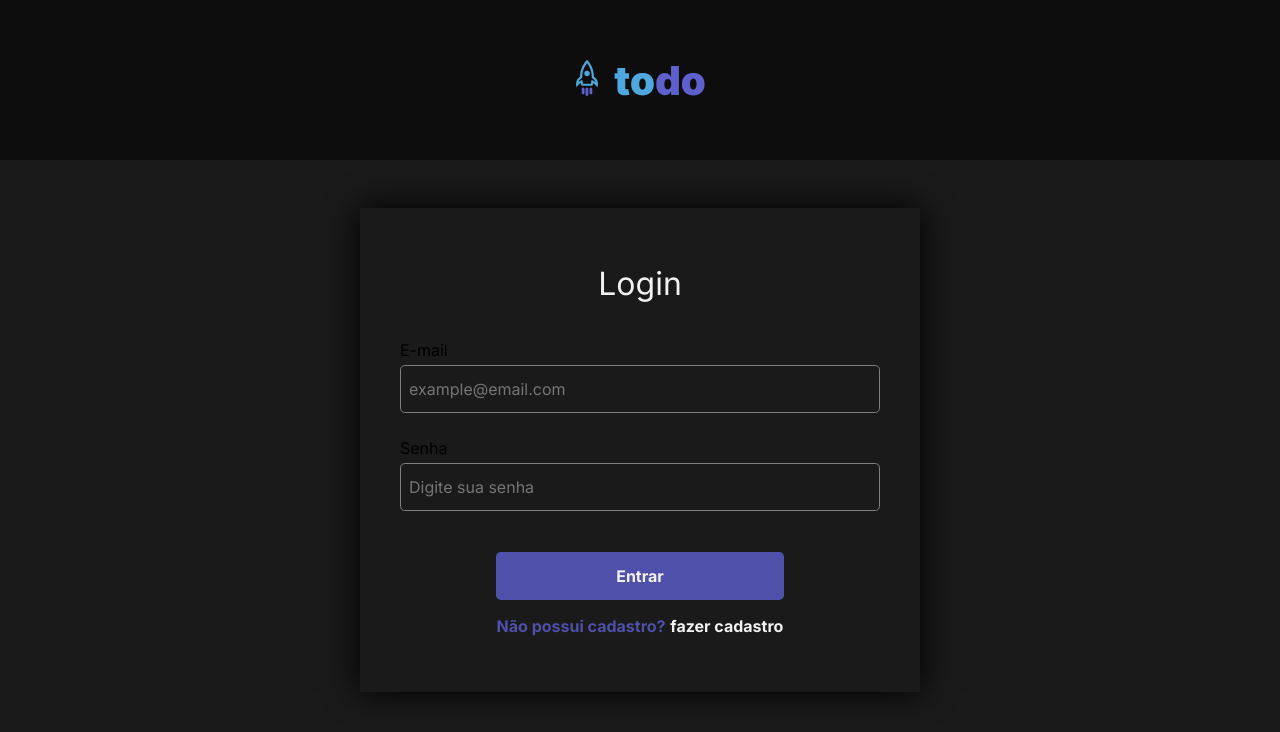
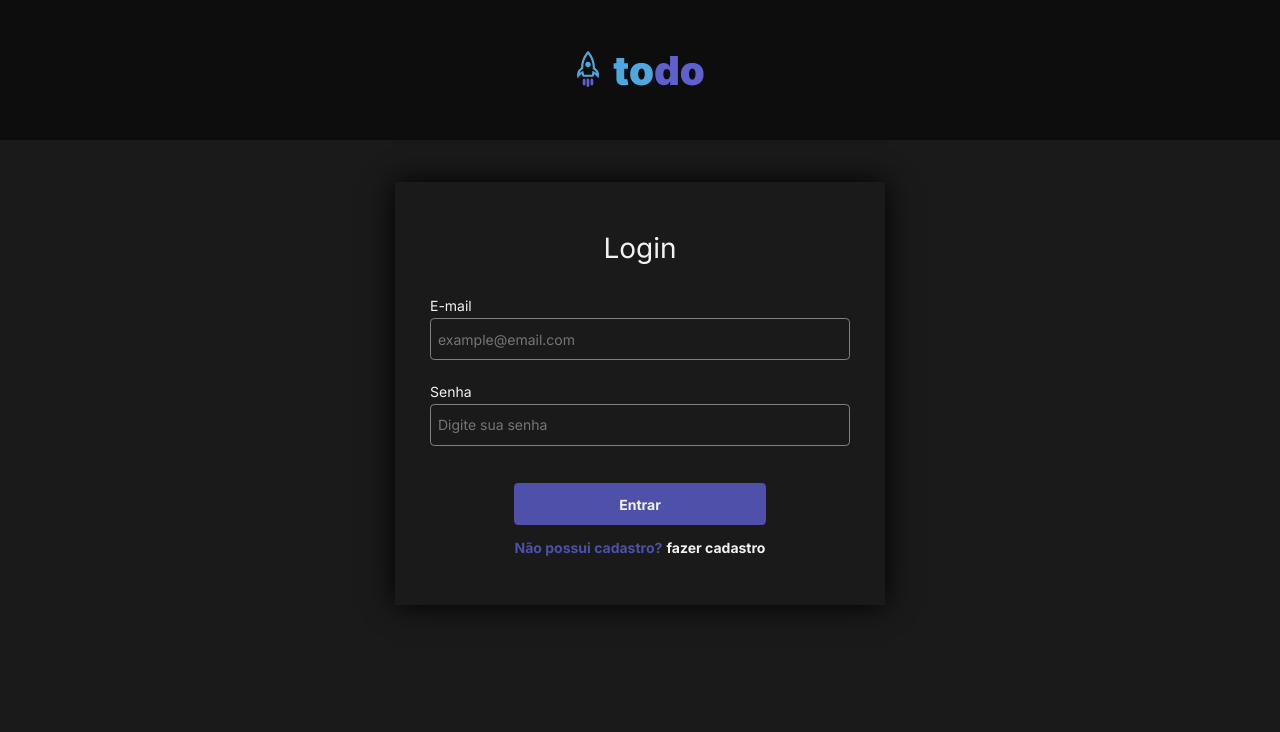
Before and after one commit to kaiomoreira-dev/app-todo, a React (Vite) app: page / in a window 1280 px wide. Shown: the top 732 px of the page. Built offline with nearby package versions, Linux system fonts and the light colour scheme.

Commit message:
fix: color all pages

```diff
--- a/src/components/pages/users/login/Login.module.css
+++ b/src/components/pages/users/login/Login.module.css
@@ -2,7 +2,7 @@ body{
     overflow-x: hidden;
 }
 .container{
-    background-color: var(--gray-600);
+    background-color: var(--gray-600) !important;
     display: flex;
     min-height: 100vh;
     align-items: center;
--- a/src/global.css
+++ b/src/global.css
@@ -33,7 +33,7 @@
     border-radius: 0.3rem;
 }
 
-button, textarea, input{
+button, html, textarea, input{
     color: var(--gray-100);
     background-color: var(--gray-600);
     /* unidade de medida rem para se ajustar
```
